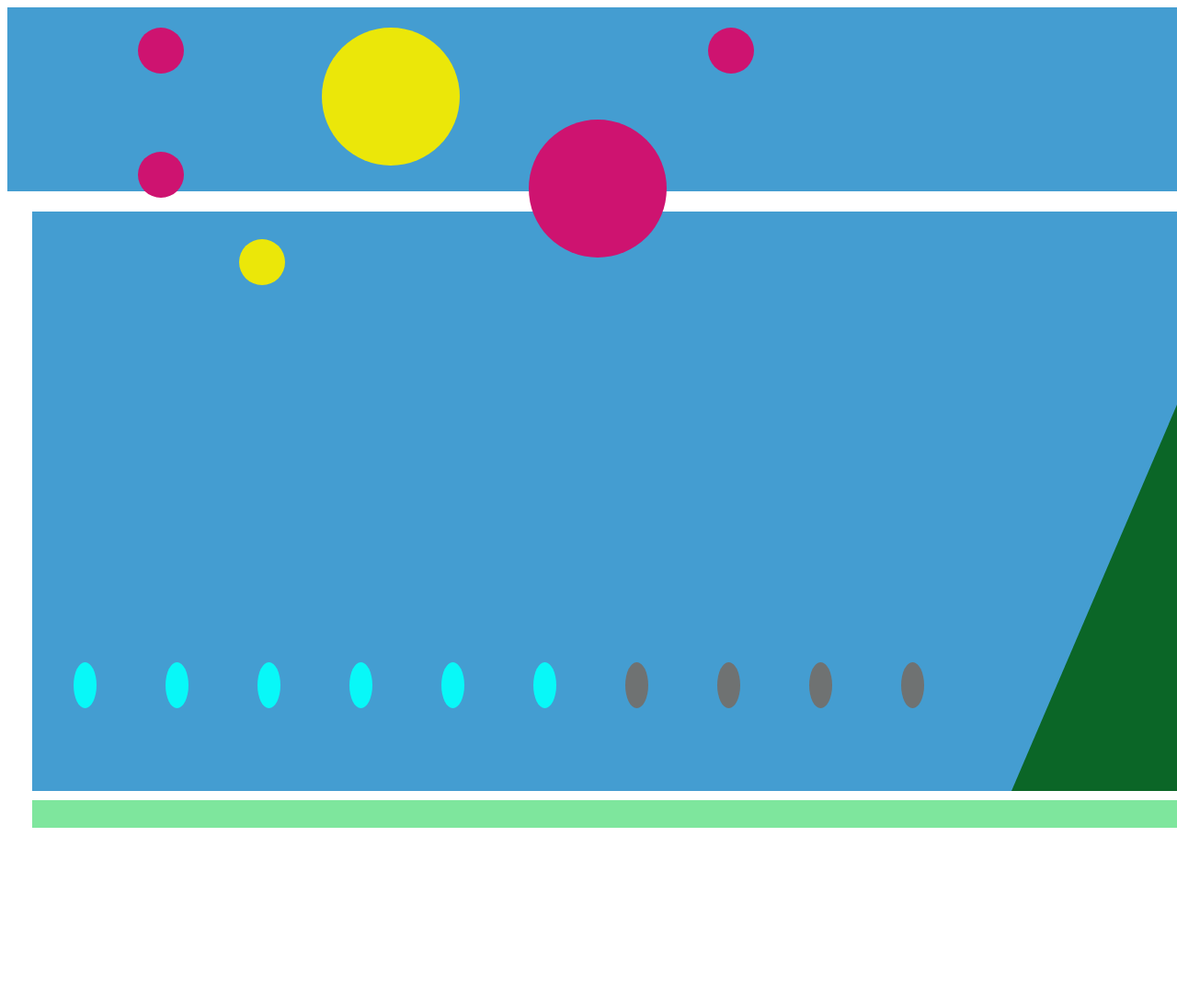
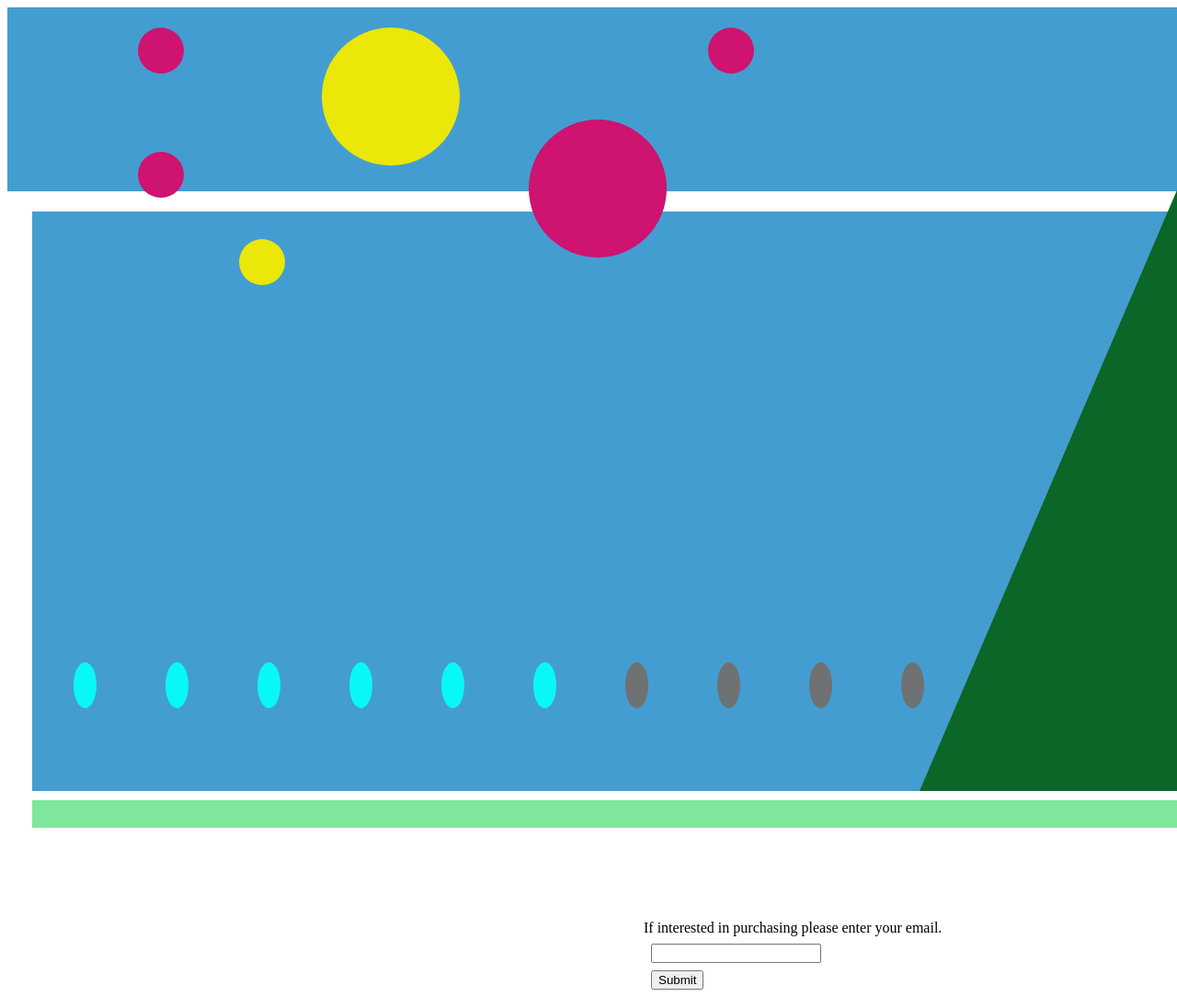
Before and after one commit to wsala001/block17workshop, a plain HTML site: page block10/picassoartgallery.html in a window 1280 px wide. Shown: the top 1084 px of the page at 92% size. Before the commit the page ends 900 px from the top, so only its background shows below. Drawn offline with Linux system fonts and the light colour scheme.

Commit message:
added thank you page to my website

```diff
--- a/block10/picassoartgallery.html
+++ b/block10/picassoartgallery.html
@@ -50,4 +50,23 @@
    </div>
 
 </body>
+<section>
+    <div class="submit-email">
+        <div>
+            <label for="email">
+            If interested in purchasing please enter your email.
+            </label>
+        </div>
+        <div class="text-input">
+            <input type="text">
+        </div>
+        <div id="ty">
+            <form action="./thankYou.html">
+                <input type="submit">
+            </form>
+
+        </div>
+
+    </div>
+</section>
 </html>
--- a/block10/style.css
+++ b/block10/style.css
@@ -117,7 +117,7 @@
 	border-bottom: 700px solid #0b6627;
     position: absolute;
     top:160px;
-    left:1100px;
+    left:1000px;
 }
 .oval{
     height: 50px;
@@ -209,3 +209,18 @@
     top:720px;
     left:980px;
 }
+.submit-email{
+    position: absolute;
+    top:1000px;
+    left:700px;
+
+}
+.text-input{
+
+    width: 15rem;
+    margin:.5rem
+}
+#ty{
+    width: 20rem;
+    margin:.5rem;
+}
```
Also changed, not shown: block10/thankYou.html (added, +14 -0 lines).
